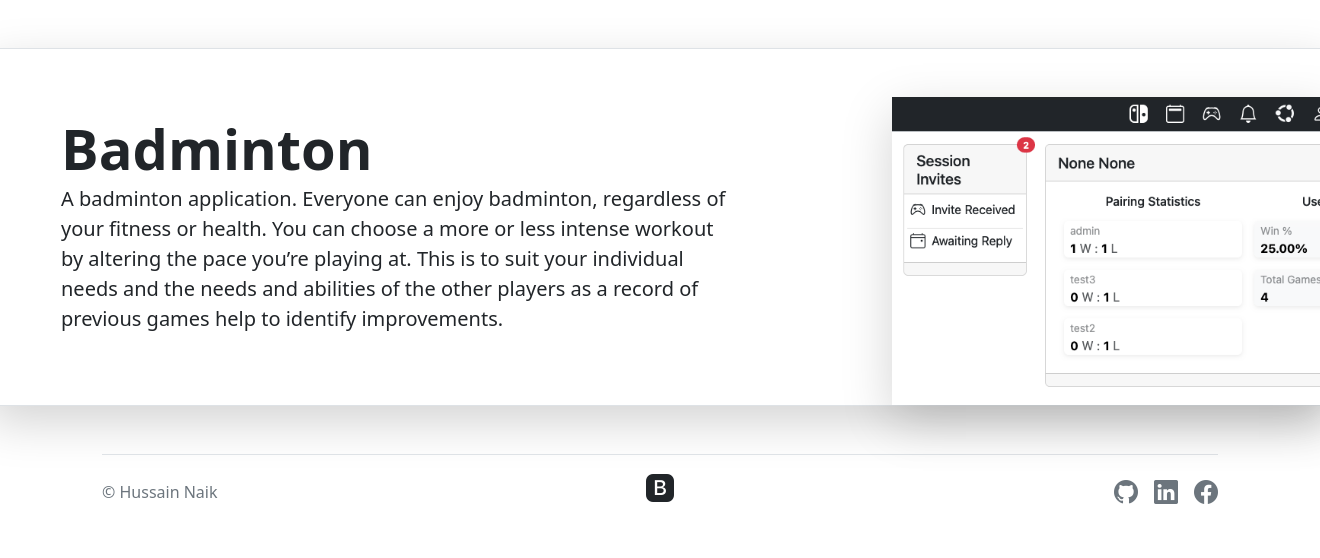
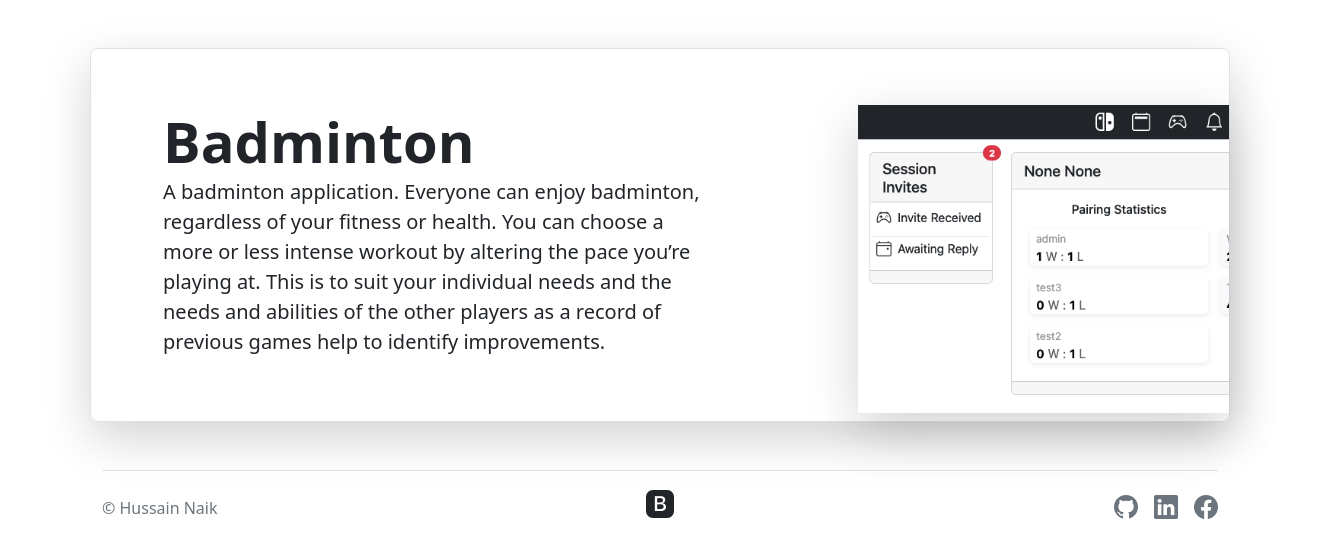
Before and after one commit to Hussain-Naik/PP4-MyGameStats, a Django app: page / in a window 1320 px wide; the page is wider, and only the part inside the window is pictured. Shown: the part 72-630 px from the top of that part. Run offline with Django 3.2, Linux system fonts and the light colour scheme; some libraries are stand-ins or nearby versions.

Commit message:
Fix footer and hero

```diff
--- a/home/templates/home/index.html
+++ b/home/templates/home/index.html
@@ -3,6 +3,7 @@
 {% block extra_title %} | Home{% endblock %}
 
 {% block content %}
+<div class="container">
     <div class="row p-4 pb-0 pe-lg-0 pt-lg-5 align-items-center rounded-3 border shadow-lg my-5">
         <div class="col-lg-7 p-3 p-lg-5 pt-lg-3">
         <h2 class="display-4 fw-bold lh-1">Badminton</h2>
@@ -14,4 +15,6 @@
             <img class="rounded-lg-3" src="{% static 'images/home.png' %}" alt="sample profile page" width="720">
         </div>
     </div>
+</div>
+
 {% endblock %}
--- a/templates/main.html
+++ b/templates/main.html
@@ -32,8 +32,8 @@
     {% block content %}
     {% endblock %}
     </main>
-    <div class="container">
-      <footer class="d-flex flex-wrap justify-content-between align-items-center py-3 my-4 border-top">
+    <footer class="container">
+      <div class="d-flex flex-wrap justify-content-between align-items-center py-3 my-4 border-top">
         <p class="col-md-4 mb-0 text-muted">© Hussain Naik</p>
 
         <a href="/" class="col-md-4 d-flex align-items-center justify-content-center mb-3 mb-md-0 me-md-auto link-dark text-decoration-none" aria-label="footer link to homepage">
@@ -45,8 +45,8 @@
           <li class="ms-3"><a class="text-secondary" href="https://uk.linkedin.com/in/hussain-naik-633b58273?trk=people-guest_people_search-card" aria-label="Visit Hussain Naik Linkedin page" target="_blank"><i class="bi bi-linkedin h4"></i></a></li>
           <li class="ms-3"><a class="text-secondary" href="https://www.facebook.com/facebook/" aria-label="Go to fackbook" target="_blank"><i class="bi bi-facebook h4"></i></a></li>
         </ul>
-      </footer>
-    </div>
+      </div>
+    </footer>
     <script src="https://cdn.jsdelivr.net/npm/bootstrap@5.3.3/dist/js/bootstrap.bundle.min.js" integrity="sha384-YvpcrYf0tY3lHB60NNkmXc5s9fDVZLESaAA55NDzOxhy9GkcIdslK1eN7N6jIeHz" crossorigin="anonymous"></script>
     <script src="https://cdn.jsdelivr.net/gh/gitbrent/bootstrap-switch-button@1.1.0/dist/bootstrap-switch-button.min.js"></script>
     <script>
```
Lines whose indentation alone changed are shown as unchanged.
